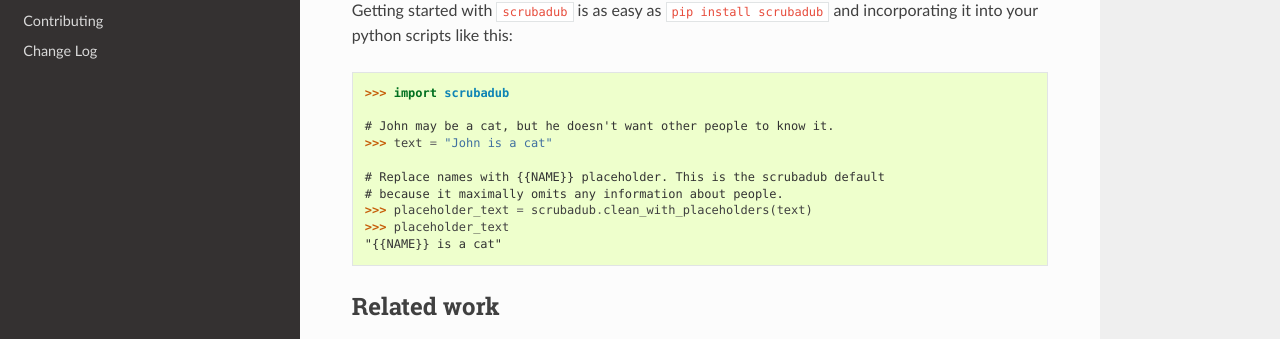
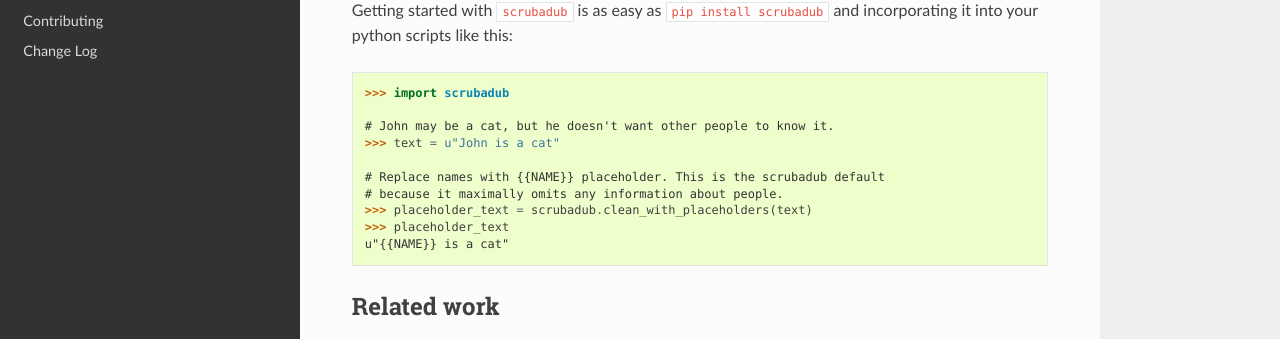
Before and after one commit to LeapBeyond/scrubadub, a Sphinx documentation site: the page built from docs/index.rst, in a window 1280 px wide and 900 px high, scrolled down 483 px. Shown: the part 124-463 px from the top of the window. Built offline with Sphinx 7.4.7 and the Read the Docs theme 2.0.0, drawn with Linux system fonts in a browser that asks for light colours; pages that are not in the unit, such as notebooks, are missing from menus.

Commit message:
clarify that unicode string needs to be passed to scrubadub in docs

```diff
--- a/docs/index.rst
+++ b/docs/index.rst
@@ -32,23 +32,23 @@ incorporating it into your python scripts like this:
     >>> import scrubadub
 
     # John may be a cat, but he doesn't want other people to know it.
-    >>> text = "John is a cat"
+    >>> text = u"John is a cat"
 
     # Replace names with {{NAME}} placeholder. This is the scrubadub default
     # because it maximally omits any information about people.
     >>> placeholder_text = scrubadub.clean_with_placeholders(text)
     >>> placeholder_text
-    "{{NAME}} is a cat"
+    u"{{NAME}} is a cat"
 
 ..    # Replace names with {{NAME-ID}} anonymous, but consistent IDs.
     >>> identifier_text = scrubadub.clean_with_identifiers(text)
     >>> identifier_text
-    "{{NAME-1287}} is a cat"
+    u"{{NAME-1287}} is a cat"
 
 ..    # Replace names with random, gender-consistent names
     >>> surrogate_text = scrubadub.clean_with_surrogates(text)
     >>> surrogate_text
-    "Billy is a cat"
+    u"Billy is a cat"
 
 ..    # For more fine-grained control, you can subclass Scrubber and adapt your
     # approach for your particular use case. For example, if you have a specific
@@ -58,10 +58,10 @@ incorporating it into your python scripts like this:
     ...     def clean_email_addresses(self, text):
     ...         return text
     ...
-    >>> text = "John's email address is cat@gmail.com"
+    >>> text = u"John's email address is cat@gmail.com"
     >>> text = scrubadub.clean_with_placeholders(text, cls=NoEmailScrubber)
     >>> text
-    "{{NAME}}'s email address is cat@gmail.com'"
+    u"{{NAME}}'s email address is cat@gmail.com'"
 
 
 
```
